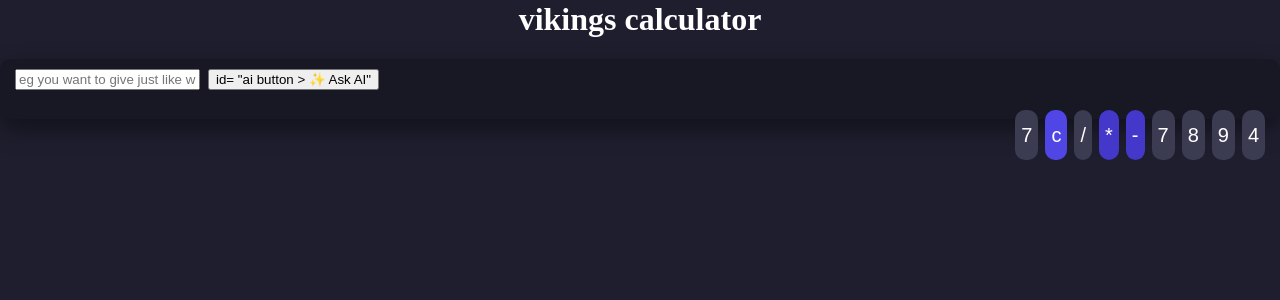
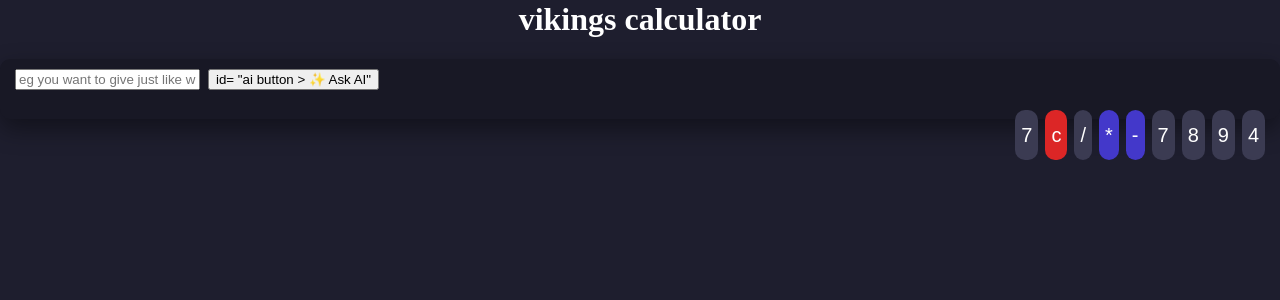
Before and after one commit to TheHimanshuMishraXD/Ai-based-calculator, a Flask app: page / in a window 1280 px wide. Shown: the part 343-643 px from the top of the page. Run offline with Flask 3, Linux system fonts and the light colour scheme.

Commit message:
Auto-update calculator: 2026-10-13 23:13:17

```diff
--- a/static/calc.css
+++ b/static/calc.css
@@ -64,7 +64,7 @@ body {
 
 /* this is for clear button */
 .clear {
-    background-color: #4f46e5;
+    background-color: #dc2626;
 }
 .clear:hover {
     background-color: #ef4444;
```
